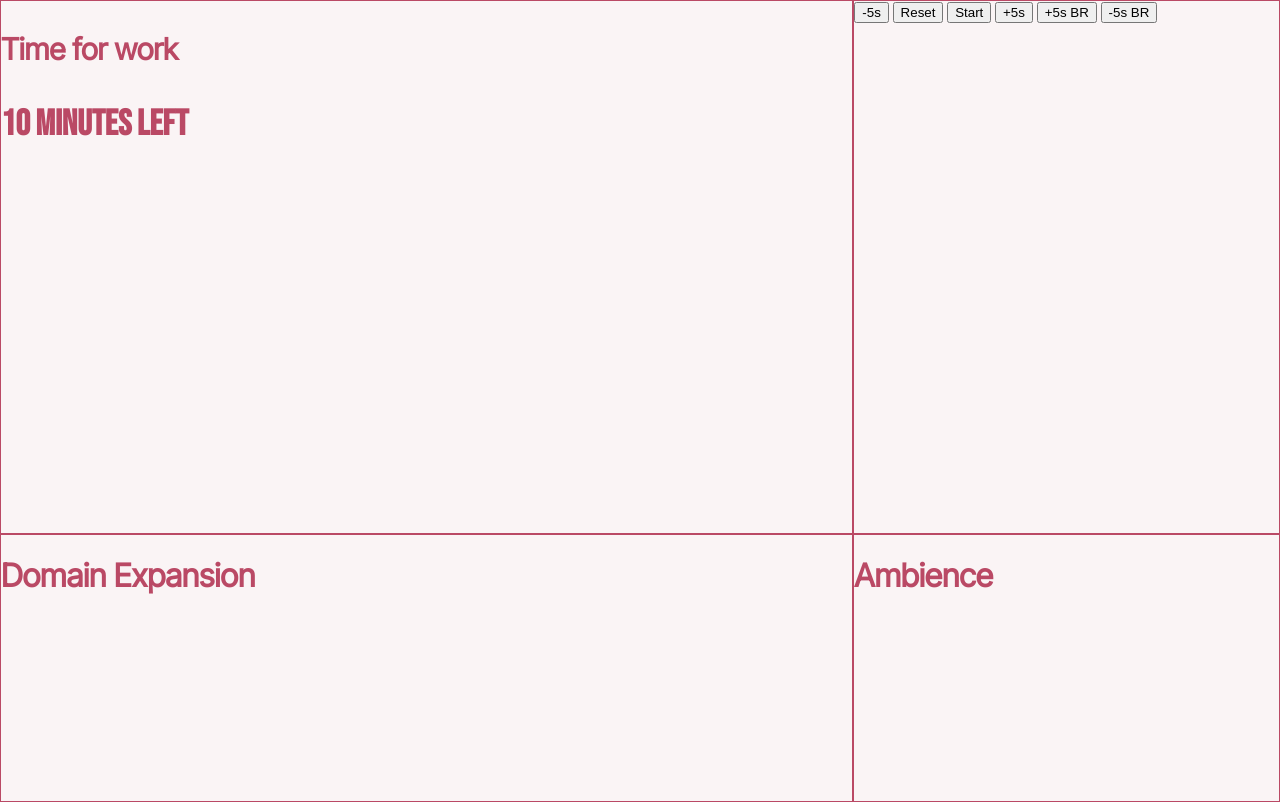
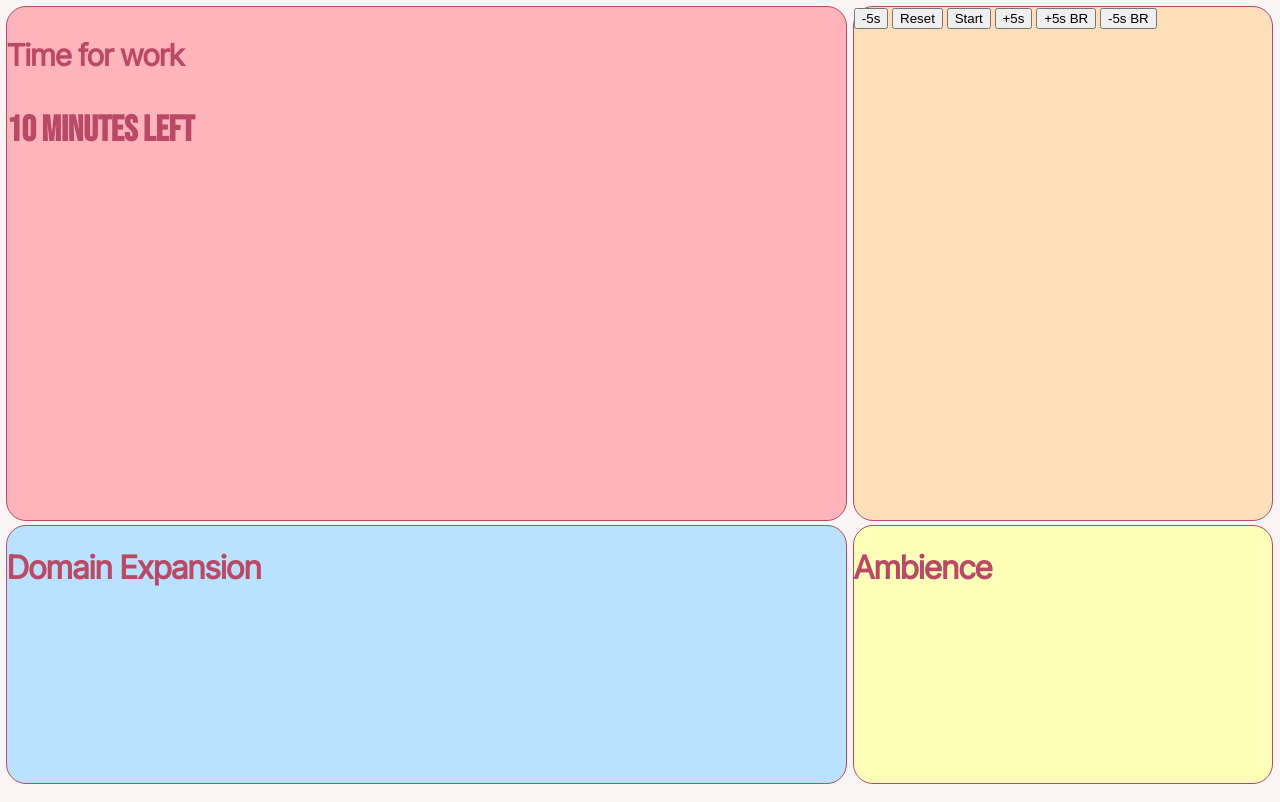
Before and after one commit to afnank19/pomodoro-electron, an Electron app: page src/index.html in a window 1280 px wide. Drawn offline with Linux system fonts and the light colour scheme.

Commit message:
grid fix

```diff
--- a/src/index.css
+++ b/src/index.css
@@ -7,6 +7,7 @@ body{
     margin: 0px;
     font-family: 'Inter Tight',serif;
     overflow-x: hidden;
+    overflow-y: hidden;
     color: #ba4965;
     display: flex;
     flex-direction: column;
@@ -15,7 +16,6 @@ body{
 .wrapper{
   flex-grow: 1;
 }
-
 .state-label{
   font-size: 30px;
   font-weight: bolder;
@@ -28,13 +28,28 @@ body{
   display: grid;
   grid-template-columns: 2fr 1fr;
   grid-template-rows: 2fr 1fr;
-  width: 100%;
-  height: 100vh;
-
+  width: 99vw;
+  height: 97vh;
+  gap: 6px;
+  margin: 6px;
 }
 .card{
   height: 100%;
   border-width: 1px;
   border-style: solid;
   border-color: #ba4965;
+  background-color: #ffd1dc;
+  border-radius: 20px;
 }
+.timer-card{
+  background-color:#ffb3ba;
+}
+.control-panel-card{
+  background-color:#ffdfba;
+}
+.ambience-card{
+  background-color:#ffffba;
+}
+.bottom-card{
+  background-color: #bae1ff;
+}
```
